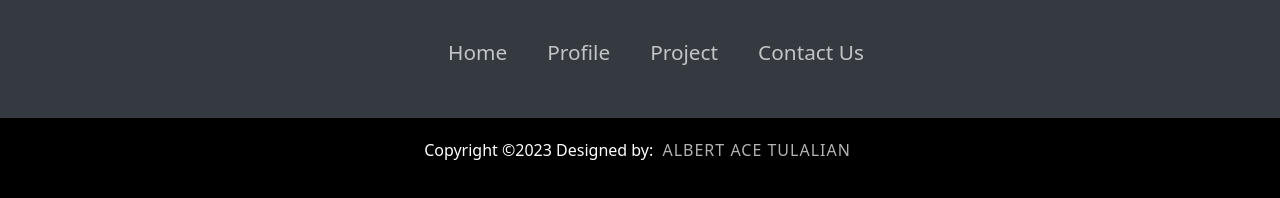
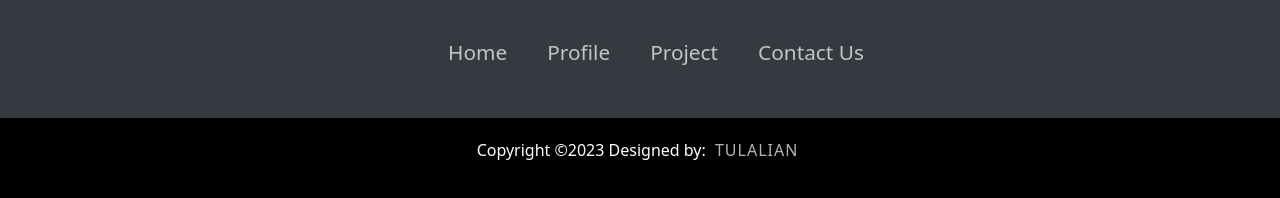
Before and after one commit to Ace-kld/Ace-kld.github.io, a plain HTML site: page index.html in a window 1280 px wide. Shown: the part 2336-2534 px from the top of the page. Drawn offline with nearby package versions, Linux system fonts and the light colour scheme.

Commit message:
copyright

```diff
--- a/index.html
+++ b/index.html
@@ -167,7 +167,7 @@
     </div>
   </div>
   <div class="footerBottom">
-    <p>Copyright &copy;2023 Designed by: <span class="designer">ALBERT ACE TULALIAN</span></p>
+    <p>Copyright &copy;2023 Designed by: <span class="designer">TULALIAN</span></p>
   </div>
 </footer>
 <!-- =========Footer ========== -->
```
Also changed, not shown: portfolio.html (+1 -1 lines).
